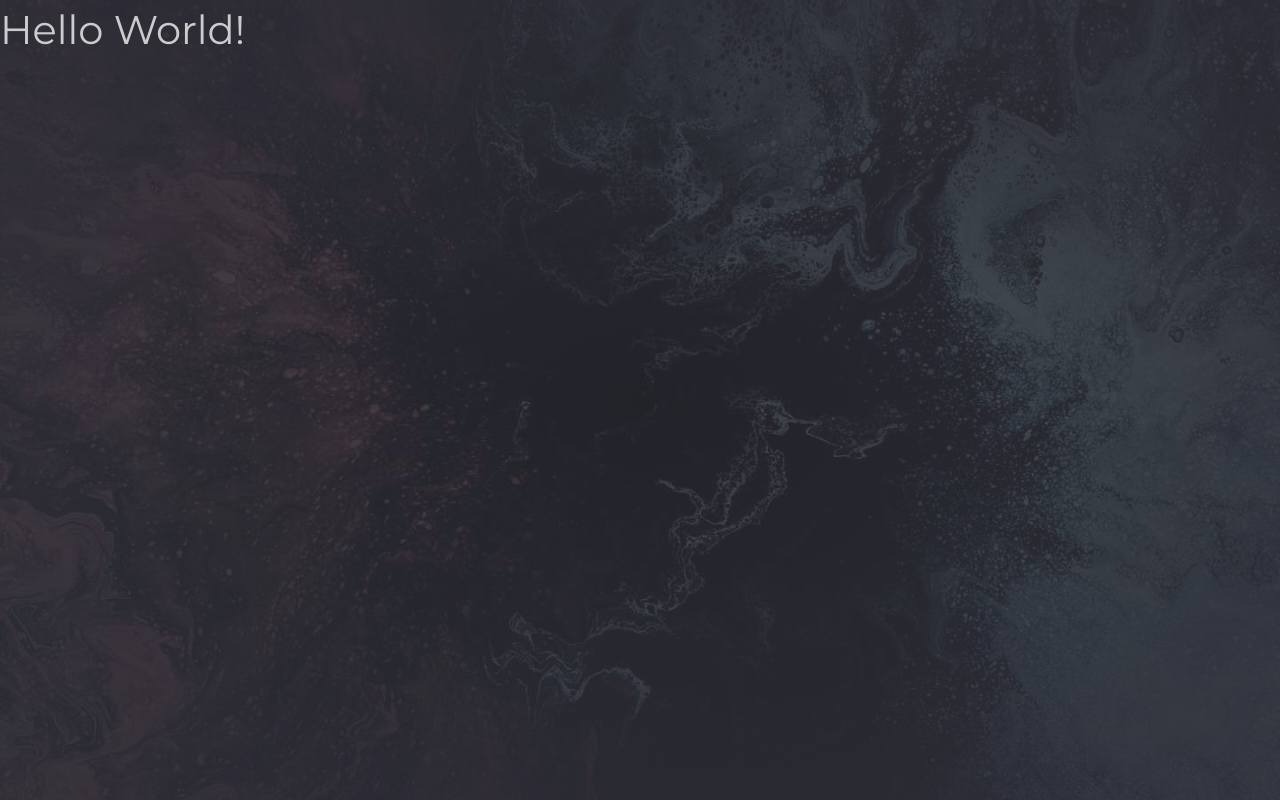
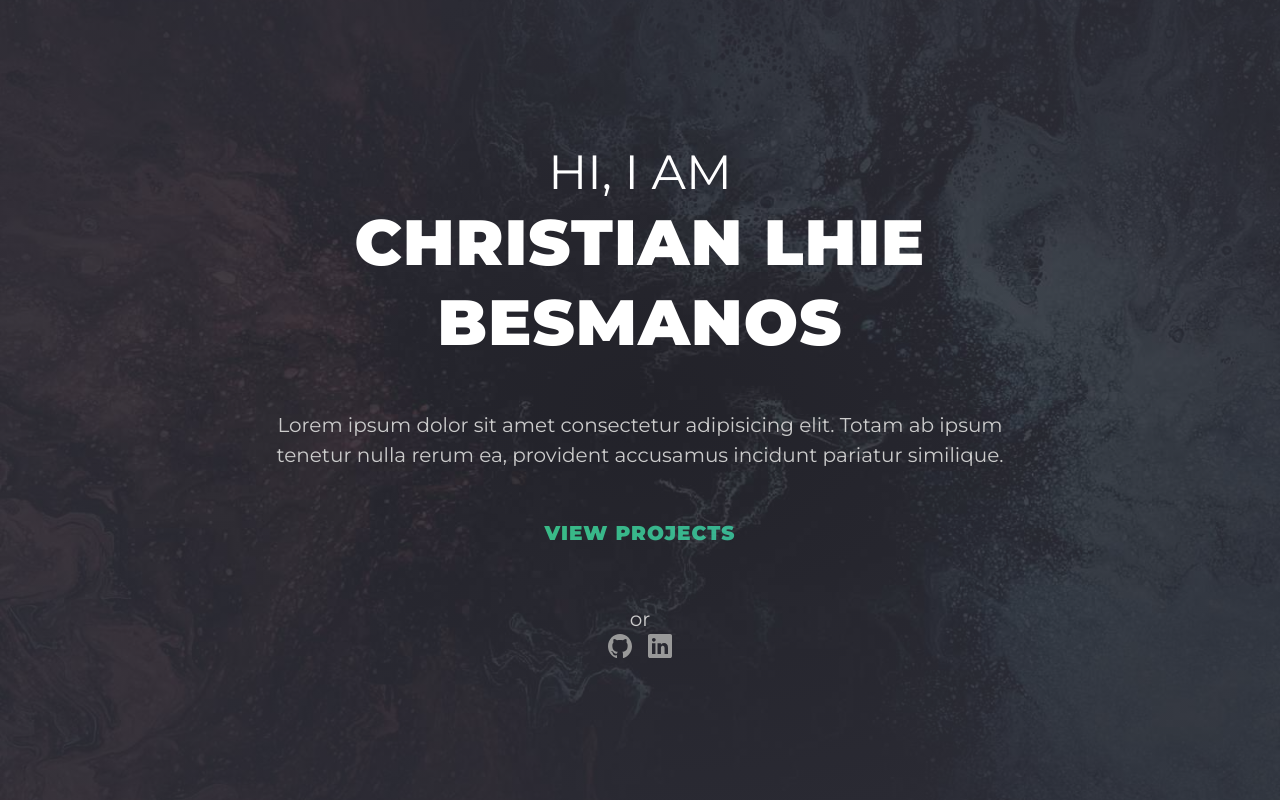
Before and after one commit to cellbesmanos/frontend-portfolio, a React (Create React App) app: page / in a window 1280 px wide. Built offline with nearby package versions, Linux system fonts and the light colour scheme.

Commit message:
Feat: Add grid wrapper to App

```diff
--- /dev/null
+++ b/src/App.css
@@ -0,0 +1,6 @@
+.App {
+  display: grid;
+  place-items: center;
+  grid-template-rows: 1fr;
+  min-height: 100vh;
+}
--- a/src/App.js
+++ b/src/App.js
@@ -1,8 +1,11 @@
+import Home from "./routes/home/Home";
+import "./App.css";
+
 function App() {
   return (
-    <main>
-      <h1>Hello World!</h1>
-    </main>
+    <div className="App container">
+      <Home />
+    </div>
   );
 }
 
```
